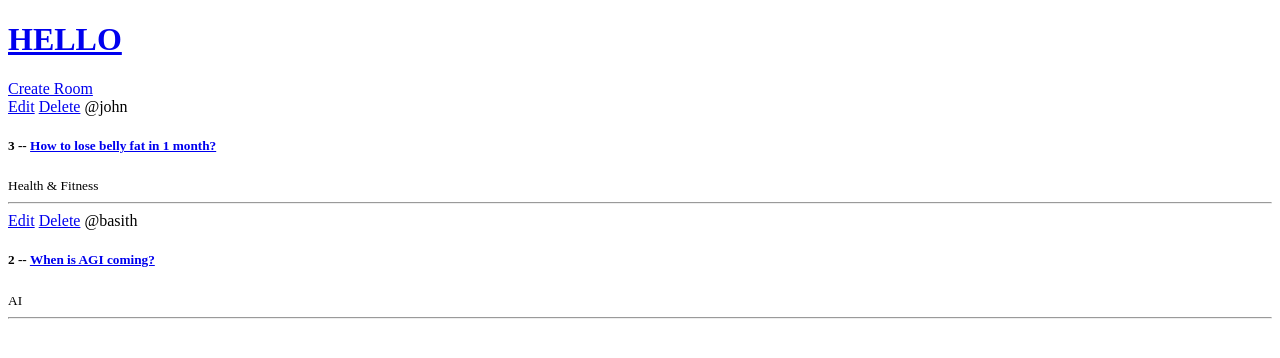
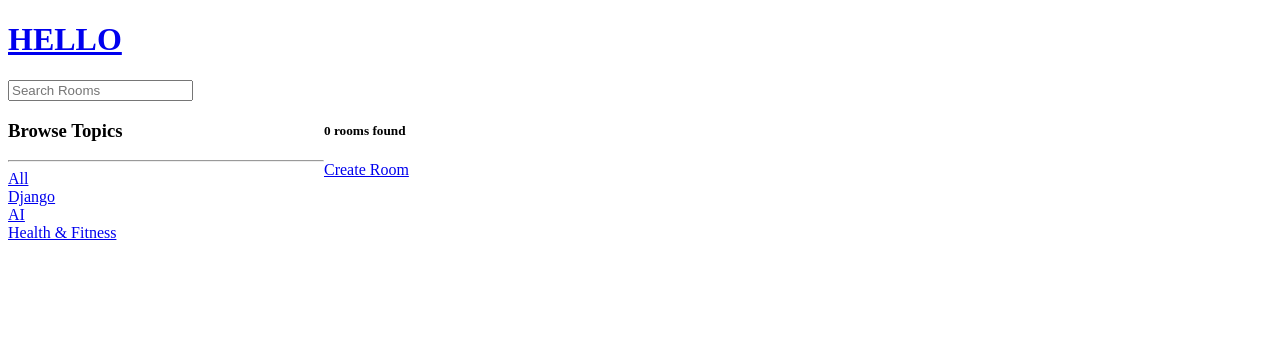
Before and after one commit to Basith-P/StudyBud, a Django app: page /?q=Django in a window 1280 px wide. Shown: the top 358 px of the page. Run offline with Django 4.2, Linux system fonts and the light colour scheme; data comes from the database, SQL or seed files in the repository.

Commit message:
feat: serach rooms

```diff
--- a/base/templates/base/home.html
+++ b/base/templates/base/home.html
@@ -1,12 +1,36 @@
 {% extends 'main.html'%} {% block content %}
+
+<style>
+  .home-container {
+    display: grid;
+    grid-template-columns: 1fr 3fr;
+  }
+</style>
+
+<div class="home-container">
+  <div>
+    <h3>Browse Topics</h3>
+    <hr />
+    <div><a href="{% url 'home' %}">All</a></div>
+    {% for topic in topics %}
+    <div><a href="{% url 'home' %}?q={{topic.name}}">{{topic.name}}</a></div>
+    {% endfor %}
+  </div>
+  <div>
+    <h5>{{rooms_count}} rooms found</h5>
     <a href="{% url 'create-room' %}">Create Room</a>
     {% for room in rooms %}
     <div>
       <a href="{% url 'update-room' room.id %}">Edit</a>
       <a href="{% url 'delete-room' room.id %}">Delete</a>
       <span>@{{room.host.username}}</span>
-  <h5>{{room.id}} -- <a href="{% url 'room' room.id  %}">{{room.name}}</a></h5>
+      <h5>
+        {{room.id}} -- <a href="{% url 'room' room.id  %}">{{room.name}}</a>
+      </h5>
       <small>{{room.topic.name}}</small>
       <hr />
     </div>
-{% endfor %} {% endblock %}
+    {% endfor %}
+  </div>
+</div>
+{% endblock %}
--- a/base/views.py
+++ b/base/views.py
@@ -1,13 +1,22 @@
 from django.shortcuts import redirect, render
-
+from django.db.models import Q
 from base.forms import RoomForm
 
-from .models import Room
+from .models import *
 
 
 def home(request):
-    rooms = Room.objects.all()
-    context = {'rooms': rooms}
+    q = request.GET.get('q') if request.GET.get('q') != None else ''
+
+    rooms = Room.objects.filter(
+        Q(name__icontains=q) |
+        Q(desc__icontains=q) |
+        Q(topic__name__icontains=q)
+    )
+    topics = Topic.objects.all()
+    rooms_count = rooms.count()
+
+    context = {'rooms': rooms, 'topics': topics, 'rooms_count': rooms_count}
     return render(request, 'base/home.html', context)
 
 
--- a/templates/navbar.html
+++ b/templates/navbar.html
@@ -1,3 +1,6 @@
 <a href="/">
   <h1>HELLO</h1>
 </a>
+<form method="get" action="{% url 'home' %}">
+  <input type="text" name="q" placeholder="Search Rooms" />
+</form>
```
Lines whose indentation alone changed are shown as unchanged.
